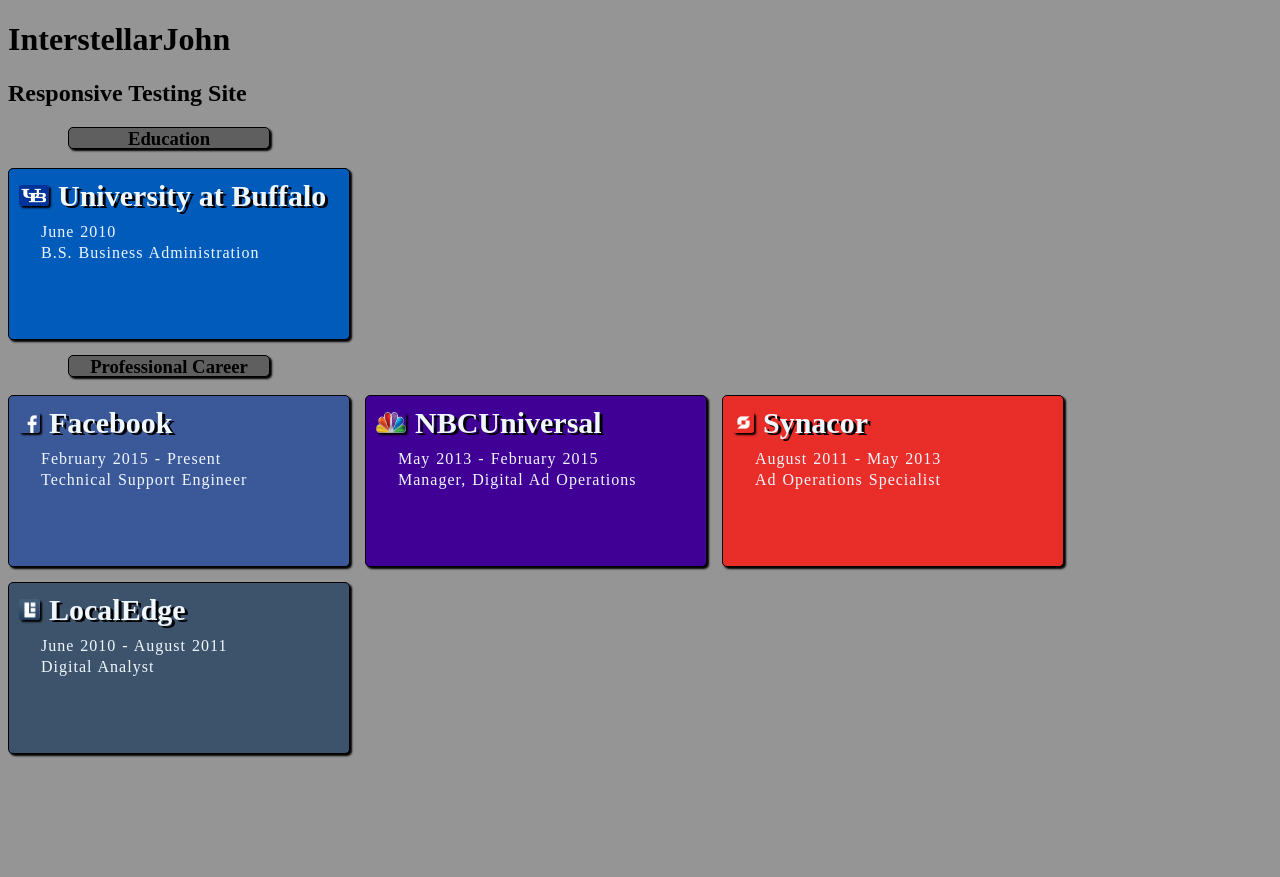
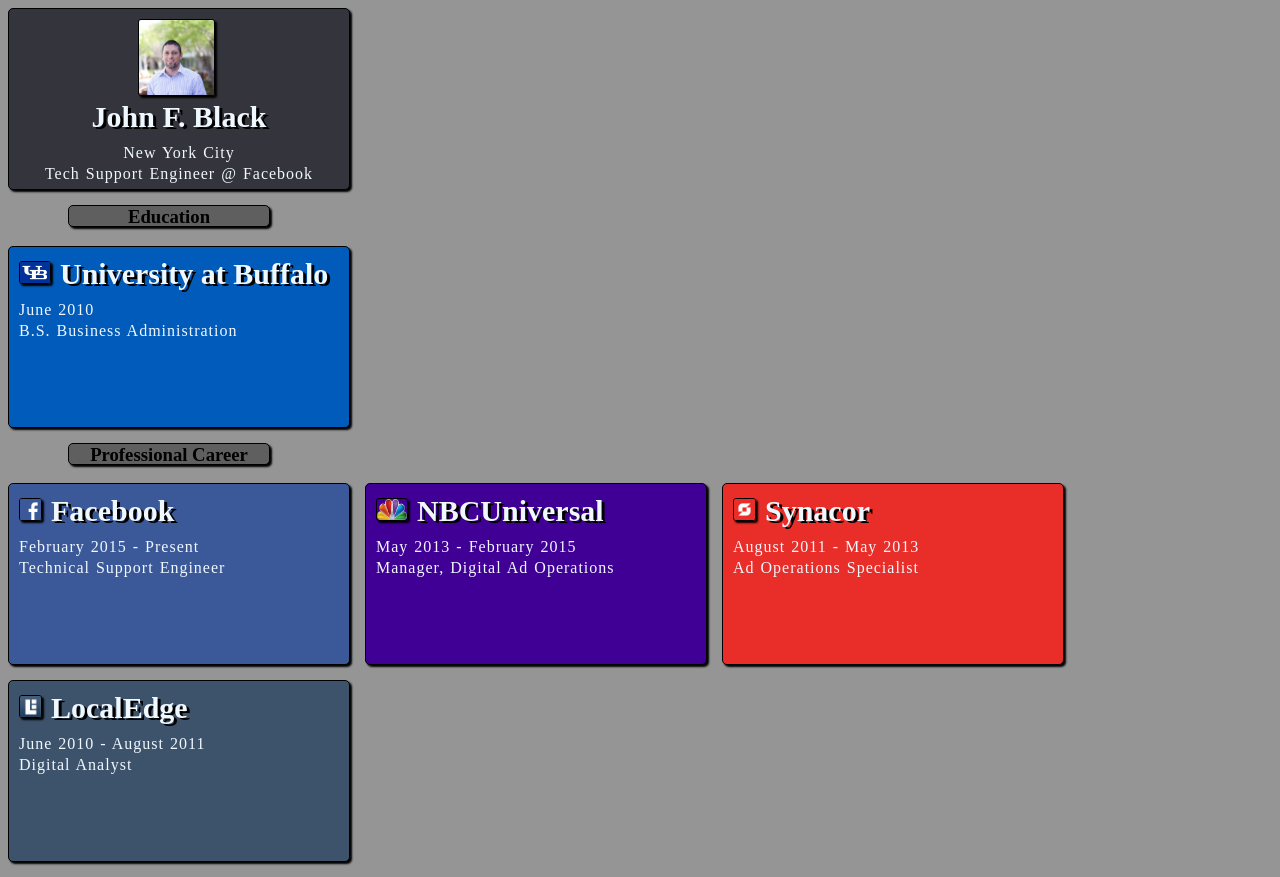
Before and after one commit to jfb716/website-interstellarjohn, a plain HTML site: page index.html in a window 1280 px wide. Before the commit the page ends 800 px from the top, so only its background shows below. Drawn offline with Linux system fonts and the light colour scheme.

Commit message:
personal section added

```diff
--- a/index.html
+++ b/index.html
@@ -9,8 +9,14 @@
         <link rel="stylesheet" href="style.css">
     </head>
     <body>
-        <h1>InterstellarJohn</h1>
-        <h2>Responsive Testing Site</h2>
+
+         <div class="job john">
+            <img src="resources/john.jpg" alt="UB" height="75" width="75">
+            <br>
+            <h2>John F. Black</h2>
+            <p>New York City</p>
+            <p>Tech Support Engineer @ Facebook</p>
+        </div>
 
          <h3 class="cat">Education</h3>
 
--- a/style.css
+++ b/style.css
@@ -2,12 +2,15 @@
     background-color: #959595;
 }
 
+.page_title {
+    text-align: center;
+}
 
 .job {
     float: left;
     margin: 0 15px 15px 0;
     padding: 10px;
-    height: 150px;
+    height: 160px;
     border: 1px solid black;
     width: 320px;
     border-radius: 5px;
@@ -16,7 +19,7 @@
 
 .job img {
     border-radius: 3px;
-    brder: 1px solid #000000;
+    border: 1px solid #000000;
     box-shadow: 2px 2px 2px #000000;
     margin-right: 5px;
 }
@@ -32,7 +35,6 @@
 }
 
 p {
-    text-indent: 22px;
     letter-spacing: 1px;
     line-height: 5px;
     word-spacing: 1px;
@@ -48,6 +50,12 @@
     margin-left: 60px;
     color: #000000;
     border: 1px solid #000000;
+}
+
+.john {
+    background-color: #33343c;
+    color: aliceblue;
+    text-align: center;
 }
 
 .ub {
```
Also changed, not shown: resources/john.jpg (added), 1 other file.
